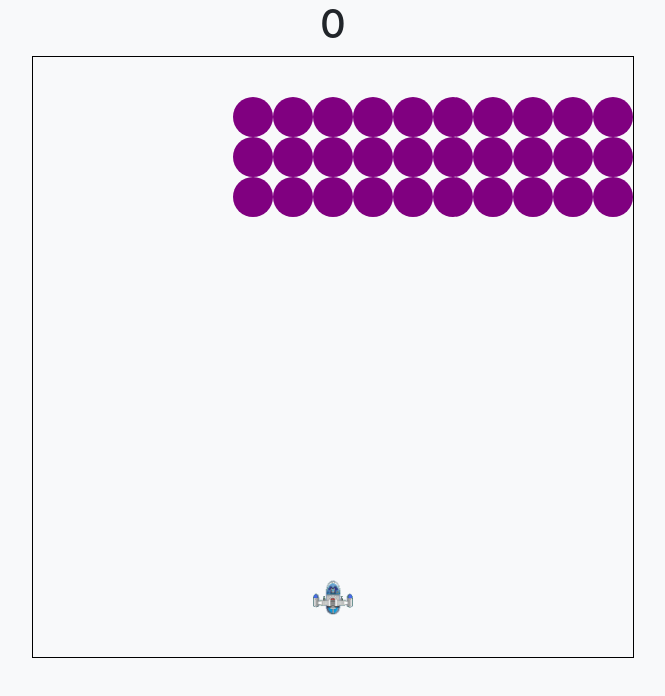
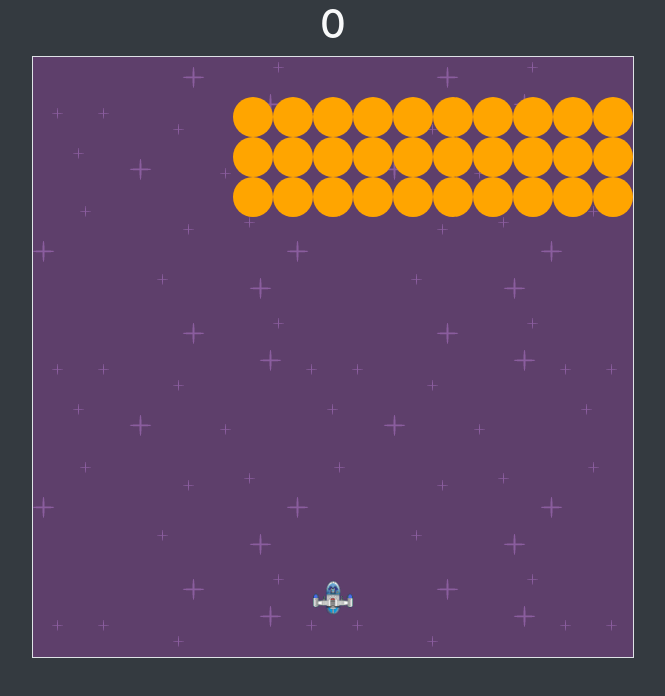
Before and after one commit to summersky1/space-invaders, a plain HTML site: page index.html in a window 1280 px wide. Shown: the whole page, without its empty margins (307-972 px from the left). Drawn offline with nearby package versions, Linux system fonts and the light colour scheme.

Commit message:
Add game background

```diff
--- a/index.html
+++ b/index.html
@@ -6,12 +6,12 @@
     <link rel="stylesheet" href="style.css">
     <link rel="stylesheet" href="https://stackpath.bootstrapcdn.com/bootstrap/4.5.2/css/bootstrap.min.css" integrity="sha384-JcKb8q3iqJ61gNV9KGb8thSsNjpSL0n8PARn9HuZOnIxN0hoP+VmmDGMN5t9UJ0Z" crossorigin="anonymous">
   </head>
-  <body class="bg-light">
+  <body class="bg-dark">
     <div class="container">
-      <div class="text-center">
+      <div class="text-center text-light">
         <h1 id="results">0</h1>
       </div>
-      <div id="grid" class="mx-auto"></div>
+      <div id="grid" class="mx-auto star-background border"></div>
     </div>
   </body>
   <script src="app.js"></script>
--- a/style.css
+++ b/style.css
@@ -11,8 +11,12 @@
 	height: 40px;
 }
 
+.star-background {
+	background-image: url('sprites/starBackground.png');
+}
+
 .invader {
-	background-color: purple;
+	background-color: orange;
 	border-radius: 20px;
 }
 
```
Also changed, not shown: sprites/starBackground.png (added).
